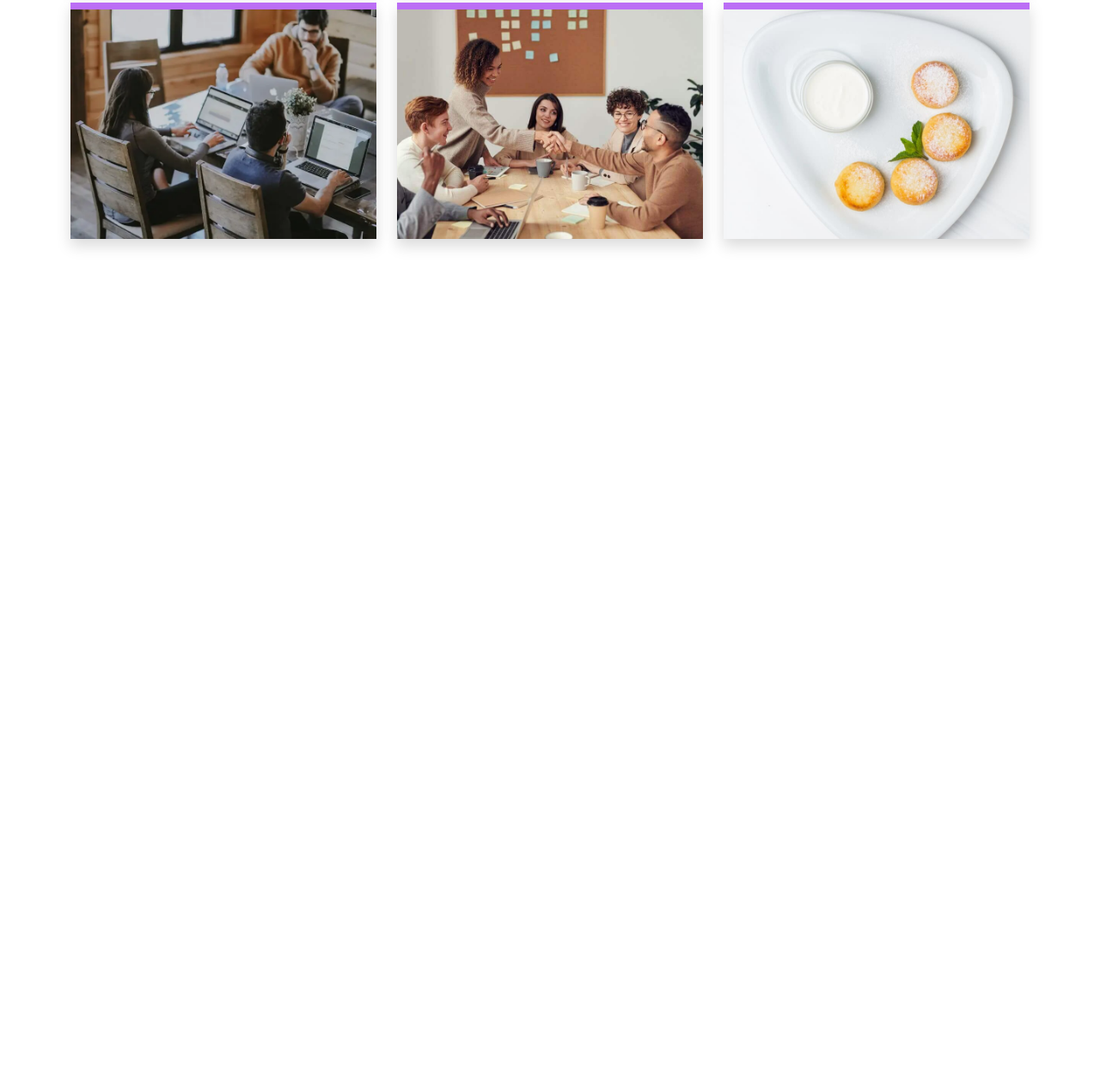
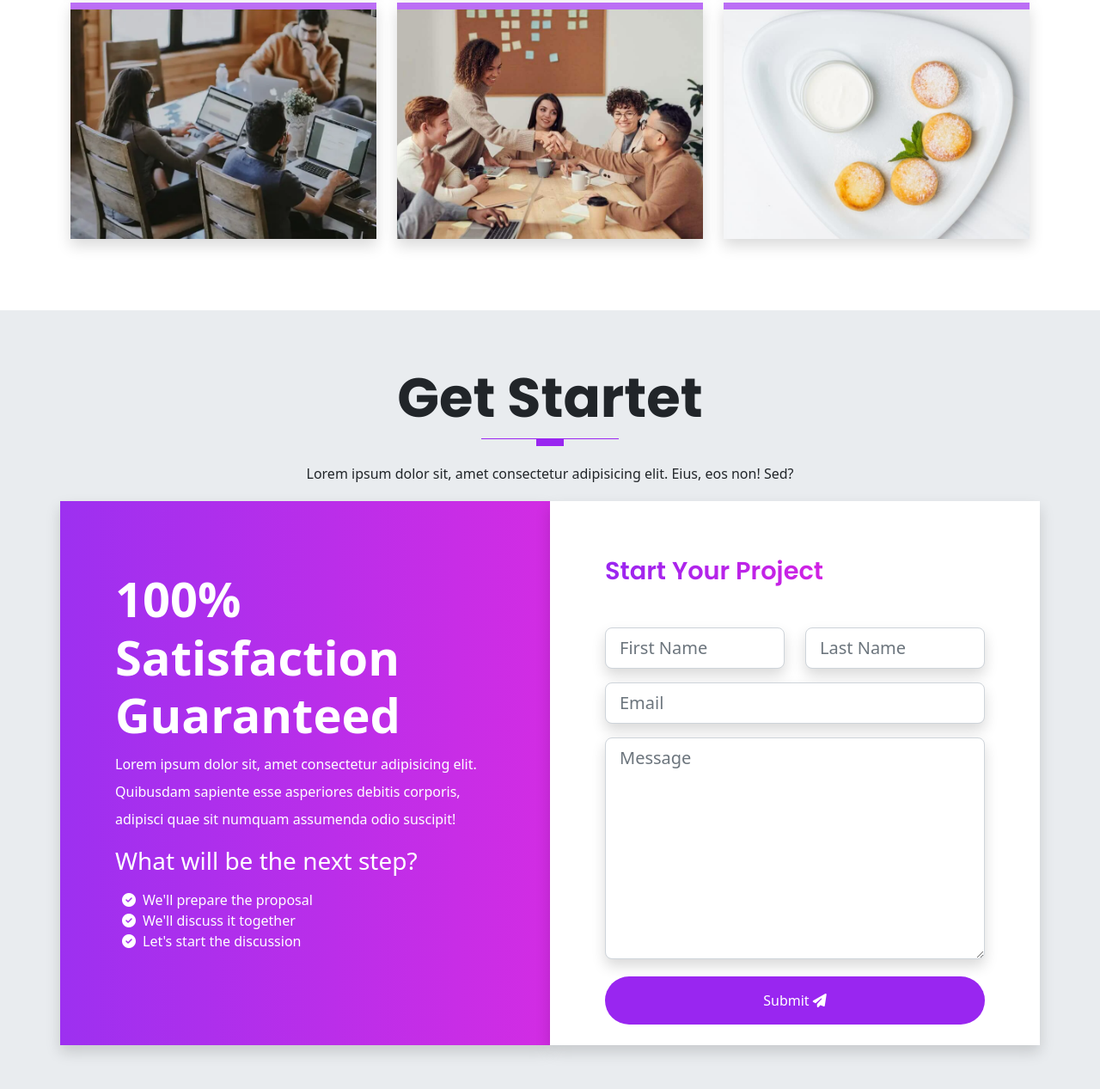
Before and after one commit to GutoAS/sass_project_patrix, a website: page index.html in a window 1280 px wide. Shown: the part 5997-7264 px from the top of the page at 86% size. Before the commit the page ends 6358 px from the top, so only its background shows below. Drawn offline with nearby package versions, Linux system fonts and the light colour scheme.

Commit message:
the get started section created

```diff
--- a/index.html
+++ b/index.html
@@ -1184,6 +1184,104 @@
       </div>
     </section>
 
+    <!--*** START THE GET STARTED SECTION - 8 *** -->
+    <section id="contact" class="get-started">
+      <div class="container">
+        <div class="row text-center">
+          <h1 class="display-3 fw-bold text-capitalize">Get Startet</h1>
+          <div class="heading-line"></div>
+          <p class="lh-lg">
+            Lorem ipsum dolor sit, amet consectetur adipisicing elit. Eius, eos
+            non! Sed?
+          </p>
+        </div>
+
+        <!-- start the cta content -->
+        <div class="row text-white">
+          <div class="col-12 col-lg-6 gradient shadow p-3">
+            <div class="cta-info w-100">
+              <h4 class="display-4 fw-bold">100% Satisfaction Guaranteed</h4>
+              <p class="lh-lg">
+                Lorem ipsum dolor sit, amet consectetur adipisicing elit.
+                Quibusdam sapiente esse asperiores debitis corporis, adipisci
+                quae sit numquam assumenda odio suscipit!
+              </p>
+              <h3 class="display-3--brief">What will be the next step?</h3>
+              <ul class="cta-info__list">
+                <li>We'll prepare the proposal</li>
+                <li>We'll discuss it together</li>
+                <li>Let's start the discussion</li>
+              </ul>
+            </div>
+          </div>
+          <div class="col-12 col-lg-6 bg-white shadow p-3">
+            <div class="form w-100 pb-2">
+              <h4 class="display-3--title mb-5">Start your project</h4>
+              <form
+                action="https://formspree.io/f/mrgdwngp"
+                method="post"
+                class="row"
+              >
+                <div class="col-lg-6 col-md-6 mb-3">
+                  <input
+                    required
+                    aria-labelledby="First Name"
+                    type="text"
+                    placeholder="First Name"
+                    id="inputFirstName"
+                    class="form-control shadow form-control-lg"
+                    name="firstName"
+                  />
+                </div>
+                <div class="col-lg-6 col-md-6 mb-3">
+                  <input
+                    required
+                    aria-labelledby="Last Name"
+                    type="text"
+                    placeholder="Last Name"
+                    id="inputLastName"
+                    class="form-control shadow form-control-lg"
+                    name="lastName"
+                  />
+                </div>
+                <div class="col-lg-12 mb-3">
+                  <input
+                    required
+                    aria-labelledby="Email"
+                    type="email"
+                    placeholder="Email"
+                    id="inputEmail"
+                    class="form-control shadow form-control-lg"
+                    name="email"
+                  />
+                </div>
+                <div class="col-lg-12 mb-3">
+                  <textarea
+                    required
+                    name="message"
+                    id="message"
+                    cols="30"
+                    rows="8"
+                    placeholder="Message"
+                    class="form-control shadow form-control-lg"
+                  ></textarea>
+                </div>
+                <div class="text-center d-grid mt-1">
+                  <button
+                    type="submit"
+                    class="btn btn-primary rounded-pill pt-3 pb-3"
+                  >
+                    Submit
+                    <i class="fas fa-paper-plane"></i>
+                  </button>
+                </div>
+              </form>
+            </div>
+          </div>
+        </div>
+      </div>
+    </section>
+
     <!-- ! javascript -->
     <script src="node_modules/glightbox/dist/js/glightbox.min.js"></script>
     <script type="text/javascript">
--- a/sass/components/_typography.scss
+++ b/sass/components/_typography.scss
@@ -81,3 +81,9 @@
        border: 0;
     }
 }
+
+// GRADIENT BG
+
+.gradient {
+    background: linear-gradient(to right, rgba($primary, 0.95), rgba($secondary, 0.95));
+}
--- a/sass/sections/_get-started.scss
+++ b/sass/sections/_get-started.scss
@@ -0,0 +1,48 @@
+@use "../custom" as *;
+@use "../components/mixins" as *;
+
+.get-started {
+    padding: 4rem 0;
+    background-color: $gray-200;
+}
+
+.cta-info {
+    padding: 3rem;
+    margin: 1rem 0;
+
+    &__list {
+        position: relative;
+        list-style-type: none;
+        display: block;
+        padding-top: 0.5rem;
+        padding-left: 0.5rem;
+        margin-bottom: 0.7rem;
+
+        li::before {
+            font-family: "Font Awesome 6 Free";
+            content: "";
+            font-weight: 600;
+            margin-right: 0.5rem;
+            font-size: 1rem;
+
+
+        }
+    }
+}
+
+// FORM CONTENT
+
+.form {
+    padding: 3rem;
+
+    button {
+        border: 0;
+        color: $white;
+
+        a {
+            color: $white;
+            text-decoration: none;
+            text-transform: capitalize;
+        }
+    }
+}
```
Also changed, not shown: css/index.css.
